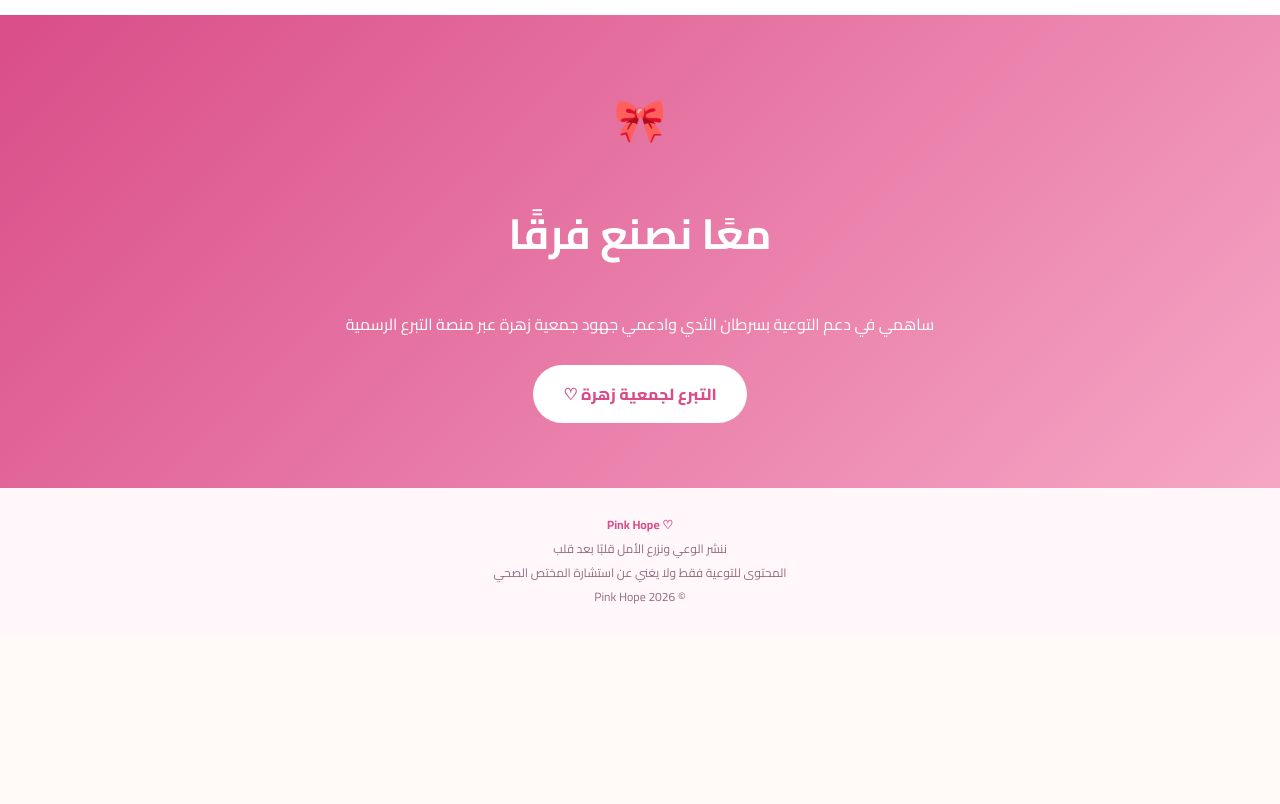
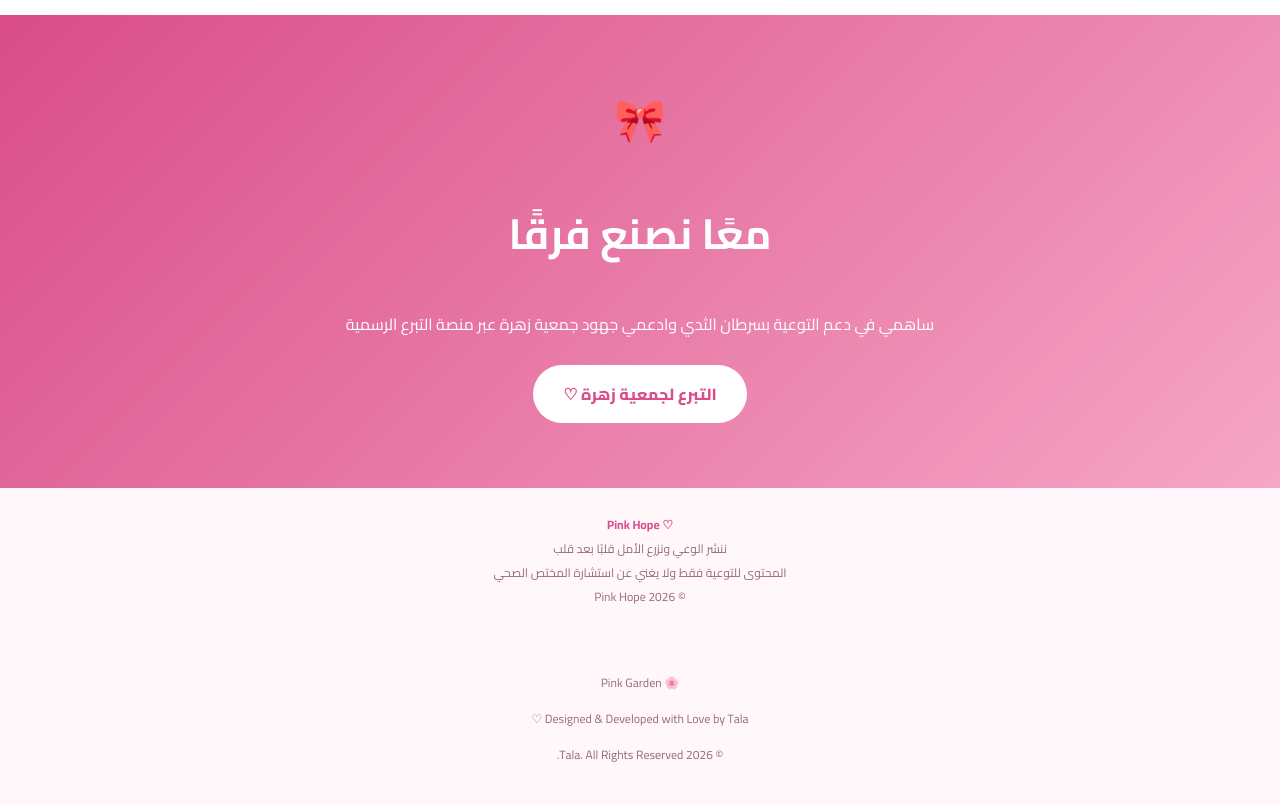
Before and after one commit to zp45h8d7gn-lgtm/Pink-garden-, a plain HTML site: page index.html in a window 1280 px wide. Shown: the part 3128-3932 px from the top of the page. Before the commit the page ends 3762 px from the top, so only its background shows below. Drawn offline with Linux system fonts and the light colour scheme.

Commit message:
Update index.html

```diff
--- a/index.html
+++ b/index.html
@@ -1411,3 +1411,12 @@
 </body>
 
 </html>
+<footer class="site-footer">
+
+  <p>🌸 Pink Garden</p>
+
+  <p>Designed & Developed with Love by Tala ♡</p>
+
+  <p>© 2026 Tala. All Rights Reserved.</p>
+
+</footer>
```
